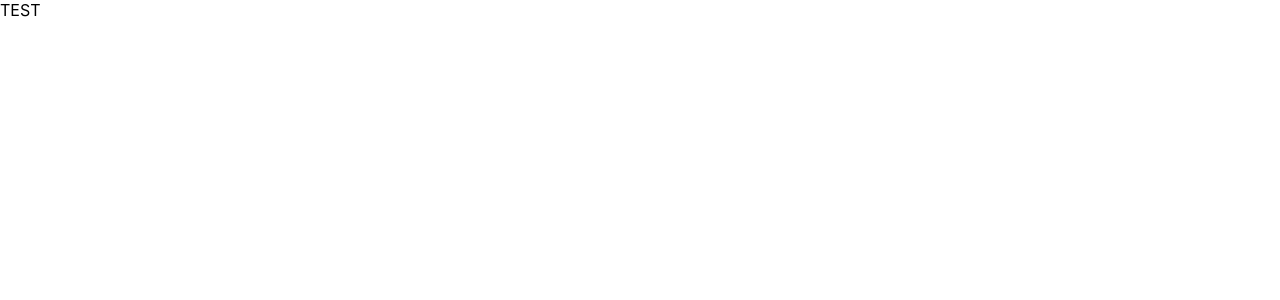
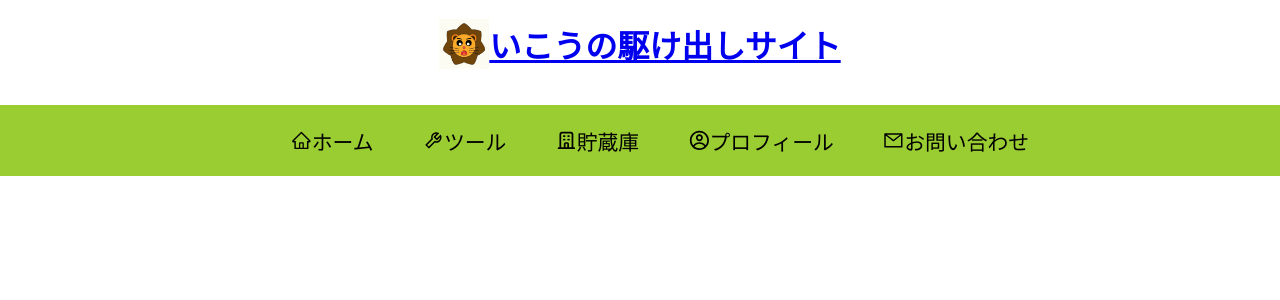
Before and after one commit to a22853398/react-pages, a React (Create React App) app: page /tool in a window 1280 px wide. Shown: the top 300 px of the page. Built offline with nearby package versions, Linux system fonts and the light colour scheme.

Commit message:
Upload 3/10 updates, icons, navbar, header, headericon

```diff
--- a/src/App.js
+++ b/src/App.js
@@ -1,8 +1,13 @@
 import React from "react";
+import Header from "./components/header/Header";
+import Navbar from "./components/navbar/Navbar";
 
 function App(){
   return(
-    <div>TEST</div>
+    <div>
+      <Header />
+      <Navbar />
+    </div>
   );
 }
 export default App;
--- a/src/components/header/Header.js
+++ b/src/components/header/Header.js
@@ -1,12 +1,32 @@
 import React from "react";
 import styled from "styled-components";
+import HeaderText from "./HeaderText";
+import HeaderIcon from "./HeaderIcon";
+import profileIcon from "../../images/profile_icon.png";
+
+
+const HeaderDiv = styled.div(
+    {
+        width: '100%',
+        textAlign: 'center',
+        verticalAlign: 'bottom',
+
+
+        display: 'flex',
+        flexDirection: 'row',
+        justifyContent: 'center',
+        alignItems: 'center',
+    }
+);
 
 function Header(){
 
+    const headerText = "いこうの駆け出しサイト";
     return(
-        <div>
-
-        </div>
+        <HeaderDiv>
+            <HeaderIcon src={profileIcon}/>
+            <HeaderText title={headerText} />
+        </HeaderDiv>
     );
 };
 export default Header;
--- /dev/null
+++ b/src/components/header/HeaderIcon.js
@@ -0,0 +1,17 @@
+import React from "react";
+import styled from "styled-components";
+
+const ProfileIcon = styled.img(
+    {
+        height: '50px',
+        width: '50px',
+        cursor: 'pointer',
+    }
+);
+
+function HeaderIcon(props){
+    return(
+        <ProfileIcon src={props.src} />
+    );
+};
+export default HeaderIcon;
--- /dev/null
+++ b/src/components/header/HeaderText.js
@@ -0,0 +1,22 @@
+import React from "react";
+import styled from "styled-components";
+import { NavLink } from "react-router-dom";
+
+const TitleText = styled.h1(
+    {
+        fontSize: '2rem',
+        color: 'darkgreen',
+        cursor: 'pointer',
+    }
+);
+
+
+function HeaderText(props){
+    const homeUrl = "/home";
+    return(
+        <React.StrictMode>
+                <TitleText><a href={homeUrl}>{props.title}</a></TitleText>
+        </React.StrictMode>
+    );
+};
+export default HeaderText;
--- /dev/null
+++ b/src/components/navbar/Navbar.js
@@ -0,0 +1,65 @@
+import React from "react";
+import styled from "styled-components";
+import { NavbarData } from "./NavbarData";
+
+const NavbarDiv = styled.div(
+    {
+        backgroundColor: 'yellowgreen',
+        color: 'black',
+    }
+);
+
+const NavbarOptions = styled.ul(
+    {
+        display: 'flex',
+        flexDirection: 'row',
+        justifyContent: 'center',
+        alignItems: 'center',
+    }
+);
+
+const NavbarOption = styled.li(
+    {
+        listStyle: 'none',
+        padding: '0% 2%',
+        fontSize: '1.3rem',
+        cursor: 'pointer',
+        '&:hover': {
+            color: 'white',
+            backgroundColor: 'darkgreen',
+        },
+
+        display: 'flex',
+        flexDirection: 'row',
+        justifyContent: 'center',
+        alignItems: 'center'
+
+    }
+);
+
+function Navbar(){
+    return(
+        <NavbarDiv>
+            <NavbarOptions>
+                {
+                    NavbarData.map(
+                        (value, key) => {
+                            return(
+                                <NavbarOption
+                                    key= {key}
+                                    onClick={ () => {
+                                        window.location.pathname = value.url
+                                    }}
+                                >
+                                    {value.icon}<p>{value.title}</p>
+                                </NavbarOption>
+                            );
+                        }
+                    )
+                }
+            </NavbarOptions>
+        </NavbarDiv>
+    );
+
+}
+export default Navbar;
--- /dev/null
+++ b/src/components/navbar/NavbarData.js
@@ -0,0 +1,32 @@
+import React from "react";
+import {AiOutlineHome, AiOutlineTool, AiOutlineMail} from "react-icons/ai";
+import {HiOutlineOfficeBuilding} from "react-icons/hi";
+import {CgProfile} from "react-icons/cg";
+
+export const NavbarData = [
+    {
+        title: 'ホーム',
+        icon: <AiOutlineHome />,
+        url: '/home'
+    },
+    {
+        title: 'ツール',
+        icon: <AiOutlineTool />,
+        url: '/tool'
+    },
+    {
+        title: '貯蔵庫',
+        icon: <HiOutlineOfficeBuilding />,
+        url: '/kura'
+    },
+    {
+        title: 'プロフィール',
+        icon: <CgProfile />,
+        url: 'about'
+    },
+    {
+        title: 'お問い合わせ',
+        icon: <AiOutlineMail />,
+        url: '/contact'
+    },
+];
```
Also changed, not shown: src/components/test/StyledObjTest.js (added, +23 -0 lines), src/components/test/StyledTest.js (added, +18 -0 lines), src/images/profile_icon.png.
